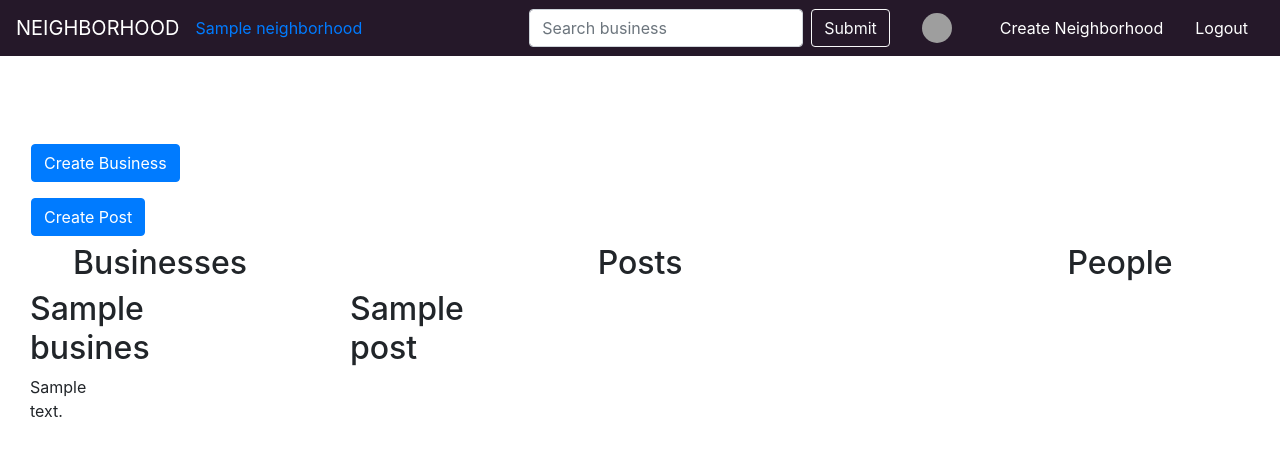
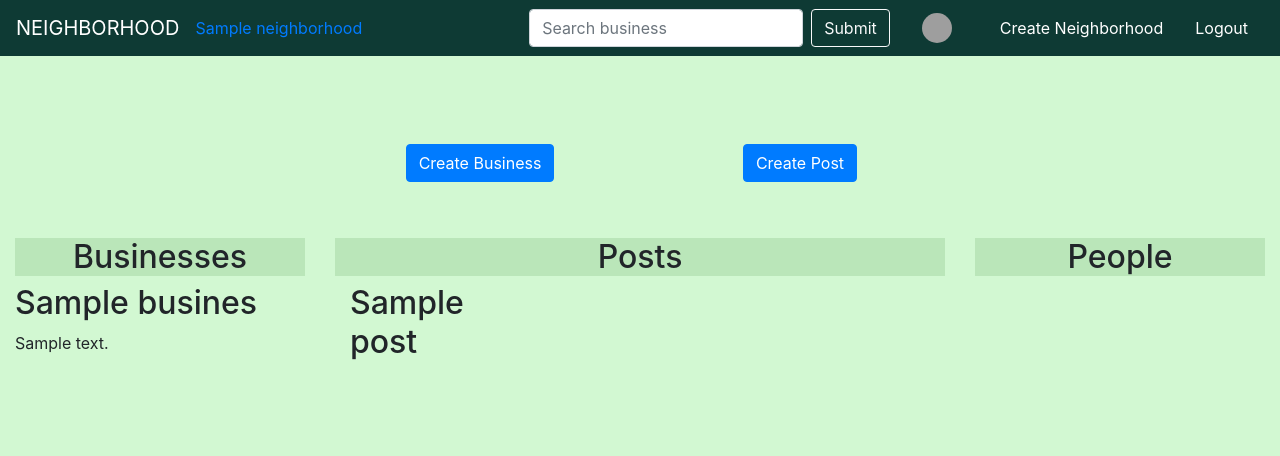
Before and after one commit to ngetichnicholas/Neighborhood, a Django app: page /neighborhood/1/ in a window 1280 px wide. Shown: the top 456 px of the page. Run offline with Django 3.2, Linux system fonts and the light colour scheme; a user stored in the database is signed in; tables that the repository leaves empty hold one stand-in row (values such as "Sample post"); some libraries are stand-ins or nearby versions; some web fonts are replaced; grey boxes are pictures that could not be loaded.

Commit message:
Update neighborhood page layout

```diff
--- a/neighbor_app/static/css/styles.css
+++ b/neighbor_app/static/css/styles.css
@@ -1,8 +1,11 @@
 @import url('https://fonts.googleapis.com/css2?family=Great+Vibes&family=Yatra+One&family=Zen+Tokyo+Zoo&display=swap');
 .navbar {
   margin-bottom:5rem;
-  background-color: rgb(37, 24, 41);
+  background-color: rgb(14, 58, 52);
   color:white;
+}
+body {
+  background-color: #d2f8d2;
 }
 .profile_picture {
   width: 30px;
@@ -25,9 +28,17 @@
 .nav-link{
   color: white !important;
 }
-/* .neighbor-img {
-  width:max-content;
-} */
+.neighborhood {
+  margin-bottom: 2rem;
+  background-color: #A1BFA0;
+  padding: 2rem;
+}
+.buttons {
+  margin-bottom: 3rem;
+}
+.header {
+  background-color: #bae6b9;
+}
 @media screen and (max-width:766px) {
   .form-inline>.form-control,.btn {
     margin-bottom: 1rem !important;
--- a/neighbor_app/templates/index.html
+++ b/neighbor_app/templates/index.html
@@ -8,6 +8,7 @@
       <h2 class="text-center">Welcome to Neighborhood</h2>
       {% if neighborhoods %}
       {% for neighborhood in neighborhoods %}
+      <div class="neighborhood">
         <h2>{{neighborhood.name}}</h2>
         <div class="neighbor-img">
           <img src="{{neighborhood.image.url}}" class="img-fluid" alt="Responsive image">
@@ -17,12 +18,13 @@
         <p>Occupants Population: {{neighborhood.population}}</p>
         <p>Number of police serving the neighborhood: {{neighborhood.police_count}}</p>
         <p>Number of Health Centers: {{neighborhood.hospital_count}}</p>
-
         {% if request.user.profile.neighborhood == neighborhood %}
+        <a href="{% url 'neighborhood' user.profile.neighborhood.id %}"><button class="btn btn-success">Go to my Neighborhood</button></a>
         <a href="{% url 'leave_neighborhood' neighborhood.id %}" class="btn btn-outline-danger">Leave {{neighborhood.name}} Neighborhood</a>
         {% elif not request.user.profile.neighborhood %}
         <a href="{% url 'choose_neighborhood' neighborhood.id %}" class="btn btn-primary">Move into {{neighborhood.name}} Neighborhood</a>
         {% endif %}
+      </div>
       {% endfor %}
       {% endif %}
     </div>
--- a/neighbor_app/templates/neighborhood.html
+++ b/neighbor_app/templates/neighborhood.html
@@ -2,14 +2,26 @@
 {% load bootstrap4 %}
 {% block content %}
 <div class="container-fluid">
-  <a class="nav-item nav-link" href="{% url 'create_business' neighborhood.id %}"><button class="btn btn-primary">Create Business</button></a>
-  <a class="nav-item nav-link" href="{% url 'create_post' neighborhood.id %}"><button class="btn btn-primary">Create Post</button></a>
+  <div class="row">
+    <div class="col-md-3"></div>
+    <div class="col-md-6">
+      <div class="row buttons">
+        <div class="col-md-6 text-center">
+          <a class="nav-item nav-link" href="{% url 'create_business' neighborhood.id %}"><button class="btn btn-primary">Create Business</button></a>
+        </div>
+        <div class="col-md-6 text-center">
+          <a class="nav-item nav-link" href="{% url 'create_post' neighborhood.id %}"><button class="btn btn-primary">Create Post</button></a>
+        </div>
+      </div>
+    </div>
+    <div class="col-md-3"></div>
+  </div>
   <div class="row">
     <div class="col-md-3">
-      <h2 class="text-center">Businesses</h2>
+      <h2 class="text-center header">Businesses</h2>
       {% if business %}
       {% for business in business %}
-      <div class="col-md-4">
+      <div class="business">
         <h2>{{business.name}}</h2>
         <p>{{business.description}}</p>
       </div>
@@ -17,7 +29,7 @@
       {% endif %}
     </div>
     <div class="col-md-6">
-      <h2 class="text-center">Posts</h2>
+      <h2 class="text-center header">Posts</h2>
       {% if posts %}
       {% for post in posts %}
       <div class="col-md-4">
@@ -28,7 +40,7 @@
       {% endif %}
     </div>
     <div class="col-md-3">
-      <h2 class="text-center">People</h2>
+      <h2 class="text-center header">People</h2>
       {% if users %}
       {% for user in users %}
       <div class="col-md-4">
```
Lines whose indentation alone changed are shown as unchanged.
